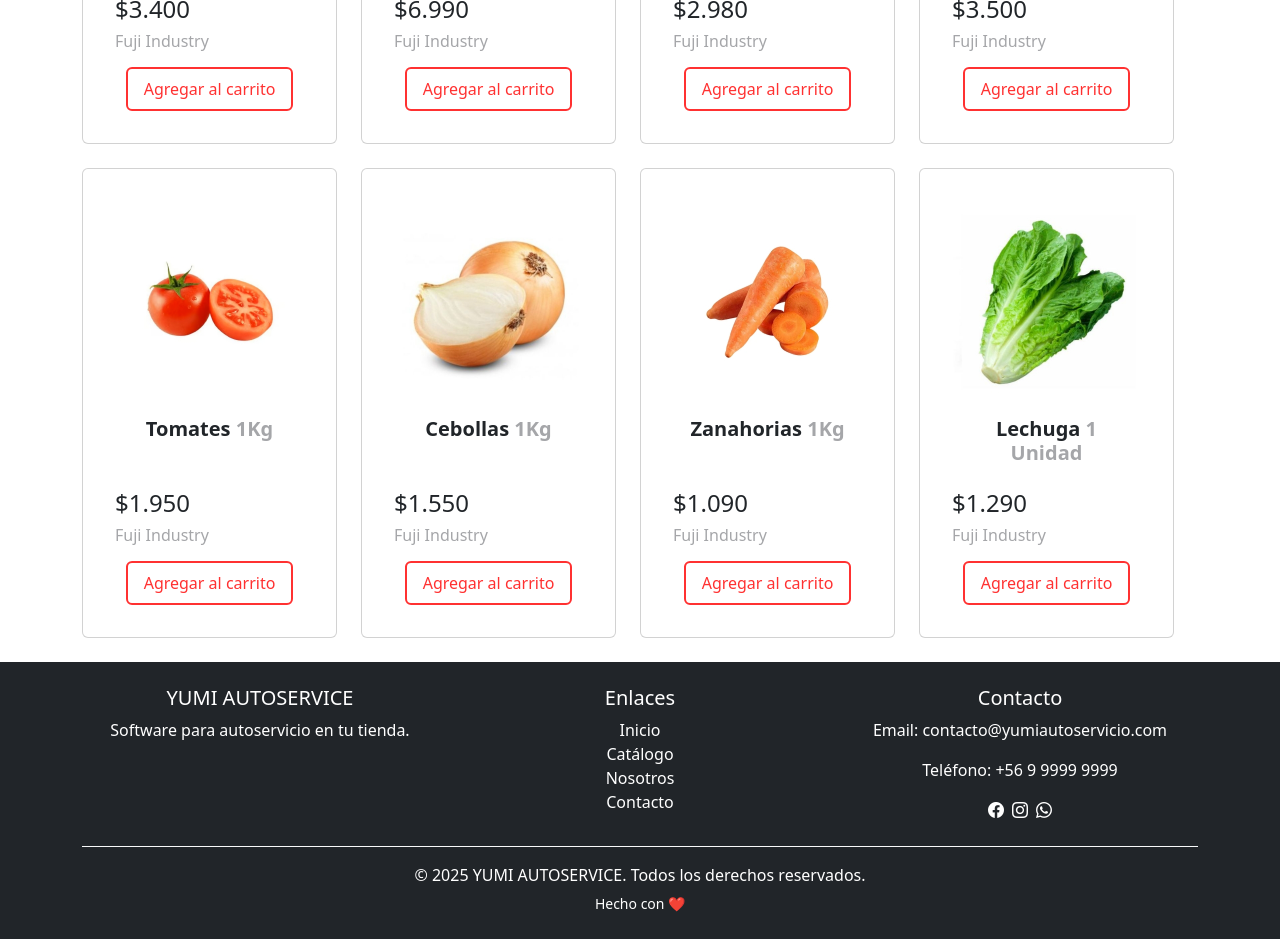
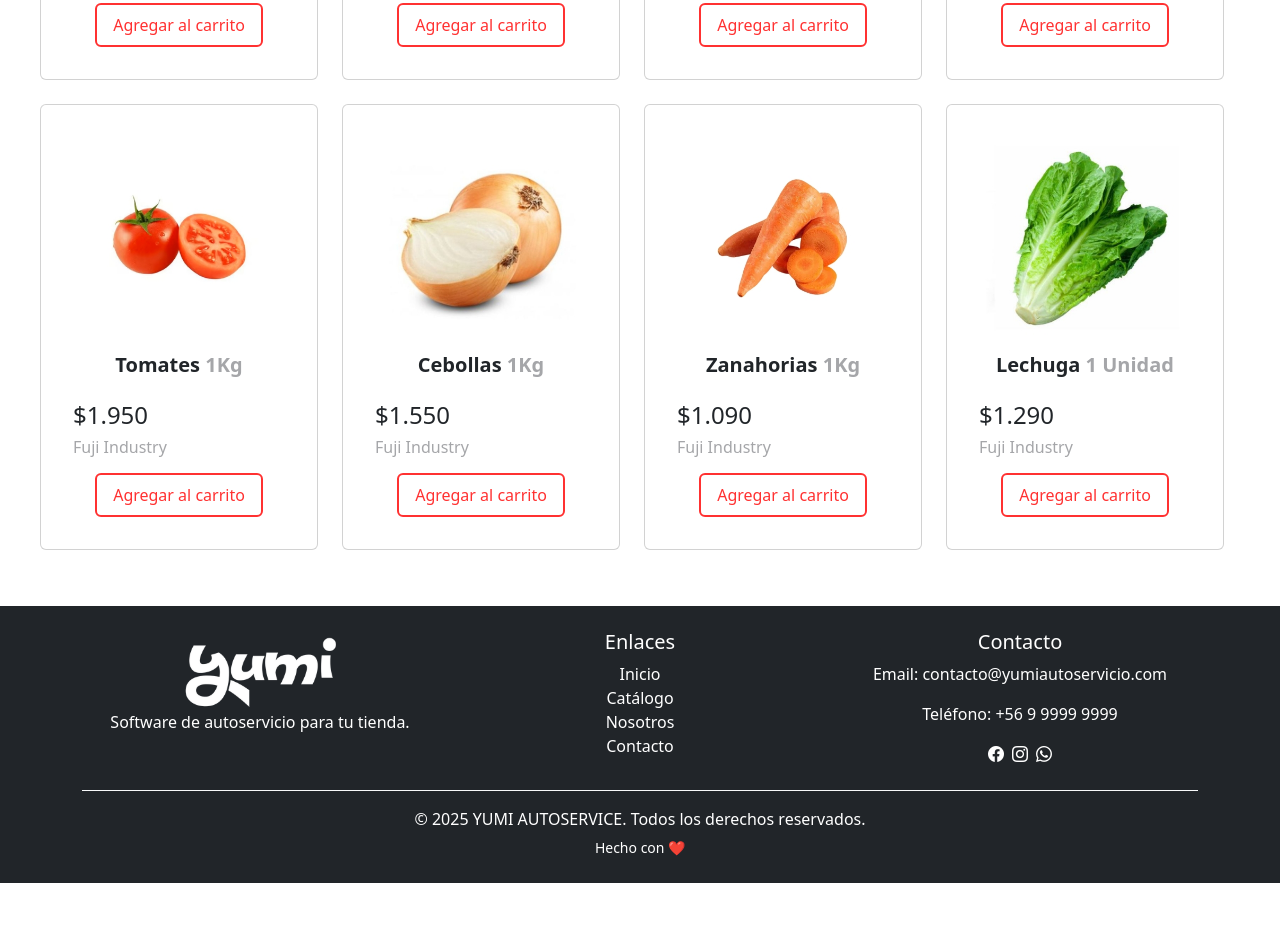
Before and after one commit to puliv/yumi, a React (Vite) app: page /productos in a window 1280 px wide. Shown: the part 960-1899 px from the top of the page. After the commit the page ends 1843 px from the top, so only its background shows below. Built offline with nearby package versions, Linux system fonts and the light colour scheme.

Commit message:
ajustes de estilo en home, app, footer, productos, elimine layout ya agregue rutas

```diff
--- a/src/App.jsx
+++ b/src/App.jsx
@@ -6,25 +6,20 @@ import QuienesSomos from "./components/QuienesSomos";
 import Footer from "./components/Footer";
 import Productos from "./components/Productos";
 import "./style/App.css";
-import "./style/layout.css";
-import Menu from "./components/Menu";
-
 
 function App() {
   return (
     <Router>
-      <div className="App">                           {/* Contenedor principal de la aplicación */}
-        <Navbar />                                    {/* Navbar siempre visible */}
-        <div className="layout">                      {/* Contenedor para el contenido de la página */}
-          <Routes>                                    {/* Rutas para contenido dinámico */}
-            <Route path="/" element={<Home />} />
-            <Route path="/quienes-somos" element={<QuienesSomos />} />
-            <Route path="/contacto" element={<Contacto />} />
-            <Route path="/productos" element={<Productos />} />
-          </Routes>
-        </div>
-        <Footer /> {/* Footer siempre visible */}
+      <div className="App d-flex flex-column min-vh-100">
+        <Navbar />
+        <Routes>
+          <Route path="/" element={<Home />} />
+          <Route path="/quienes-somos" element={<QuienesSomos />} />
+          <Route path="/contacto" element={<Contacto />} />
+          <Route path="/productos" element={<Productos />} />
+        </Routes>
       </div>
+      <Footer />
     </Router>
   );
 }
--- a/src/components/Footer.jsx
+++ b/src/components/Footer.jsx
@@ -1,26 +1,47 @@
 import "../style/Footer.css";
+import yumi from "../assets/yumi_blanco.png";
 
 function Footer() {
   return (
-    <footer id="footer" className="footer bg-dark text-white py-4 mt-auto">
+    <footer
+      id="footer"
+      className="footer bg-dark text-white py-4 mt-auto"
+    >
       <div className="container">
         <div className="row">
           {/* Columna 1 - Información de la empresa */}
           <div className="col-md-4 mb-3">
-            <h5>YUMI AUTOSERVICE</h5>
-            <p>
-              Software para autoservicio en tu tienda.
-            </p>
+            <img src={yumi} alt="" width="160" height="auto" />
+            <p>Software de autoservicio para tu tienda.</p>
           </div>
 
           {/* Columna 2 - Enlaces rápidos */}
           <div className="col-md-4 mb-3">
             <h5>Enlaces</h5>
             <ul className="list-unstyled">
-              <li><a href="/" className="text-white text-decoration-none">Inicio</a></li>
-              <li><a href="/catalogo" className="text-white text-decoration-none">Catálogo</a></li>
-              <li><a href="/quienes-somos" className="text-white text-decoration-none">Nosotros</a></li>
-              <li><a href="/contacto" className="text-white text-decoration-none">Contacto</a></li>
+              <li>
+                <a href="/" className="text-white text-decoration-none">
+                  Inicio
+                </a>
+              </li>
+              <li>
+                <a href="/productos" className="text-white text-decoration-none">
+                  Catálogo
+                </a>
+              </li>
+              <li>
+                <a
+                  href="/quienes-somos"
+                  className="text-white text-decoration-none"
+                >
+                  Nosotros
+                </a>
+              </li>
+              <li>
+                <a href="/contacto" className="text-white text-decoration-none">
+                  Contacto
+                </a>
+              </li>
             </ul>
           </div>
 
@@ -30,9 +51,15 @@ function Footer() {
             <p>Email: contacto@yumiautoservicio.com</p>
             <p>Teléfono: +56 9 9999 9999</p>
             <div>
-              <a href="#" className="text-white me-2"><i className="bi bi-facebook"></i></a>
-              <a href="#" className="text-white me-2"><i className="bi bi-instagram"></i></a>
-              <a href="#" className="text-white"><i className="bi bi-whatsapp"></i></a>
+              <a href="#" className="text-white me-2">
+                <i className="bi bi-facebook"></i>
+              </a>
+              <a href="#" className="text-white me-2">
+                <i className="bi bi-instagram"></i>
+              </a>
+              <a href="#" className="text-white">
+                <i className="bi bi-whatsapp"></i>
+              </a>
             </div>
           </div>
         </div>
--- a/src/components/Home.jsx
+++ b/src/components/Home.jsx
@@ -3,6 +3,7 @@ import Productos from "./Productos";
 import Carrito from "./Carrito";
 import CarritoBoton from "./CarritoBoton";
 import "../style/Home.css";
+import { Link } from "react-router-dom";
 
 export default function Home() {
   // Estado carrito con persistencia en localStorage
@@ -59,9 +60,18 @@ export default function Home() {
     setCarrito([]);
   };
   return (
-    <div className="home container">
+    <div className="home">
+      <div className="bienvenida">
+        <h1 className="display-4 fw-bold">Tu almacén, sin filas ni esperas</h1>
+        <h5 className="lead">Compra fácil, rápido y a tu ritmo</h5>
+        <Link to="/productos">
+          <button className="btn btn-primary mt-3" to="/productos">
+            COMPRAR
+          </button>
+        </Link>
+      </div>
+
       <Productos carrito={carrito} agregarProducto={agregarProducto} />
-
       <Carrito
         carrito={carrito}
         mostrarCarrito={mostrarCarrito}
@@ -71,7 +81,6 @@ export default function Home() {
         eliminarProducto={eliminarProducto}
         vaciarCarrito={vaciarCarrito}
       />
-
       <CarritoBoton
         carrito={carrito}
         mostrarCarrito={mostrarCarrito}
--- a/src/components/Navbar.jsx
+++ b/src/components/Navbar.jsx
@@ -13,12 +13,12 @@ function Navbar() {
             </Link>
           </li>
           <li className="nav-item">
-            <a className="nav-link" href="#">
+            <Link className="nav-link" href="#" to="/quienes-somos">
               Nosotros
-            </a>
+            </Link>
           </li>
           <li className="nav-item">
-            <Link className="nav-link" to="/catalogo">
+            <Link className="nav-link" to="/productos">
               Catálogo
             </Link>
           </li>
--- a/src/components/Productos.jsx
+++ b/src/components/Productos.jsx
@@ -14,15 +14,21 @@ export const Productos = ({ agregarProducto }) => {
     categoriaSeleccionada === "todos"
       ? productos
       : productos.filter((p) => p.categoria === categoriaSeleccionada);
+
   return (
-    <div className="container">
+    <div className="productos min-vh-100">
       <div className="row">
-            <h1 className="mb-4 text-center">Lista de Productos</h1>
+        {/* <h1 className="mb-4 text-center">Lista de Productos</h1> */}
         {/* Botones de categorías */}
         <div className="text-center mb-4">
           {categorias.map((categ) => (
-                <button key={categ} className={`boton-pag ${categoriaSeleccionada === categ ? "active" : ""}`}
-                    onClick={() => setCategoriaSeleccionada(categ)}>
+            <button
+              key={categ}
+              className={`boton-pag ${
+                categoriaSeleccionada === categ ? "active" : ""
+              }`}
+              onClick={() => setCategoriaSeleccionada(categ)}
+            >
               {categ.charAt(0).toUpperCase() + categ.slice(1)}
             </button>
           ))}
@@ -31,16 +37,22 @@ export const Productos = ({ agregarProducto }) => {
         {/* Lista de productos */}
         <div className="row">
           {productosFiltrados.map((producto) => (
-                    <div className="col-12 col-sm-6 col-md-4 col-lg-3 mb-4" key={producto.id}>
+            <div
+              className="col-12 col-sm-6 col-md-4 col-lg-3 mb-4"
+              key={producto.id}
+            >
               <div className="card h-100 card-hover">
                 <img
                   src={producto.imagen}
                   className="card-img-top img-producto"
                   alt={producto.nombre}
-                                style={{objectFit: "cover", width: "100%", height: "200px"}} />
+                  style={{ objectFit: "cover", width: "100%", height: "200px" }}
+                />
                 <div className="card-body text-center">
-                                <h5 className="fw-semibold">{producto.nombre} <span className="texto-gris">
-                                    {producto.cantidad}</span></h5>
+                  <h5 className="fw-semibold">
+                    {producto.nombre}{" "}
+                    <span className="texto-gris">{producto.cantidad}</span>
+                  </h5>
                 </div>
                 <div className="text-start">
                   <h4>${producto.precio.toLocaleString("es-CL")}</h4>
@@ -49,7 +61,10 @@ export const Productos = ({ agregarProducto }) => {
                   <h6>{producto.marca}</h6>
                 </div>
                 <div className="text-center mt-2">
-                                <button className="button-hover" onClick={() => agregarProducto(producto)}>
+                  <button
+                    className="button-hover"
+                    onClick={() => agregarProducto(producto)}
+                  >
                     Agregar al carrito
                   </button>
                 </div>
--- a/src/style/App.css
+++ b/src/style/App.css
@@ -1,32 +1,13 @@
-#root {
+html, body, #root {
   width: 100%;
-  margin: 0 auto;
-  padding: 2rem;
-  text-align: center;
-}
-
-html, body, #root {
   height: 100%;
   margin: 0;
   padding: 0;
 }
 
-/* 2. Layout principal como columna flexible */
-.App {
-  display: flex;
-  flex-direction: column;
-  min-height: 100vh;
-  /* altura mínima = altura de la ventana */
-}
-
-/* 3. El main (Home) crece para empujar el footer */
-.App>div:first-child {
-  flex: 1;
-}
-
-/* 4. Footer ocupa todo el ancho */
 footer {
   width: 100%;
+  text-align: center;
 }
 
 .card {
--- a/src/style/Footer.css
+++ b/src/style/Footer.css
@@ -1,5 +1,6 @@
 #footer {
-  position: relative;   /* Por defecto */
-  bottom: 0px;
   width: 100%;
+  /* padding: 1rem 2rem; */
+  text-align: center;
+  height: auto;
 }
--- a/src/style/Home.css
+++ b/src/style/Home.css
@@ -1,9 +1,19 @@
 .home {
-  background: url('../assets/home-img.jpg') no-repeat center 25%;
-  background-size: cover;
   height: 100vh;
   width: 100%;
   position: relative;
+  flex: 1;
+
+  .bienvenida {
+    background: url('../assets/home-img.jpg') no-repeat center 25%;
+    background-size: cover;
+    height: 20%;
+    height: 100vh;
+    display: flex;
+    justify-content: center;
+    align-items: center;
+    flex-direction: column;
+    color: #fff;
 
     button {
       background-color: #ff3131;
@@ -19,3 +29,4 @@
       outline: none !important;
     }
   }
+}
--- a/src/style/Productos.css
+++ b/src/style/Productos.css
@@ -1,3 +1,15 @@
+.productos {
+    min-height: calc(100vh - 100px);
+    /* Ajusta según el alto de tu header y footer */
+    padding: 2rem;
+}
+
+/* Ajuste de filas y columnas */
+.productos .row {
+    margin: 0 -0.5rem;
+    /* compensa el padding de las columnas */
+}
+
 .texto-gris {
     color: #a5a6a9;
 }
--- a/src/style/layout.css
+++ /dev/null
@@ -1,5 +0,0 @@
-.layout {
-  /* altura del navbar fijo, permite que el contenido se vea luego del navbar */
-  min-height: calc(100vh - 70px - 100px);
-  /* altura total menos navbar y footer */
-}
```
Lines whose indentation alone changed are shown as unchanged.
